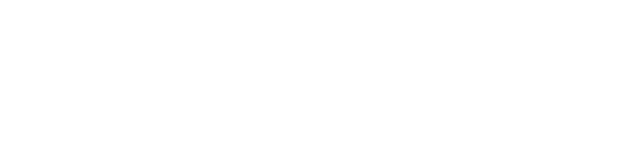
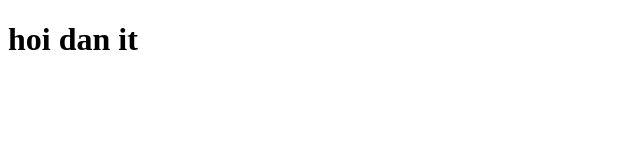
Before and after one commit to trungthainguyen05/testGithub, a plain HTML site: page index.html in a window 1280 px wide. Shown: the whole page, without its empty margins (0-640 px from the left). Drawn offline with Linux system fonts and the light colour scheme.

Commit message:
add file css

```diff
--- /dev/null
+++ b/index.css
@@ -0,0 +1,3 @@
+body{
+    background-color: black;
+}
--- a/index.html
+++ b/index.html
@@ -7,6 +7,6 @@
     <title>Document</title>
 </head>
 <body>
-
+    <h1>hoi dan it</h1>
 </body>
 </html>
```
